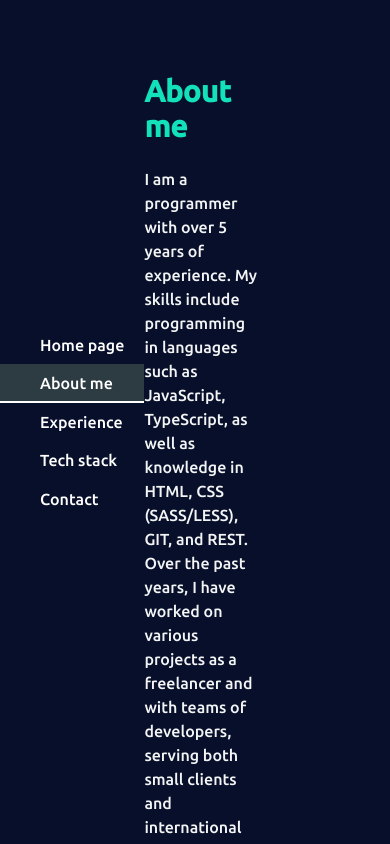
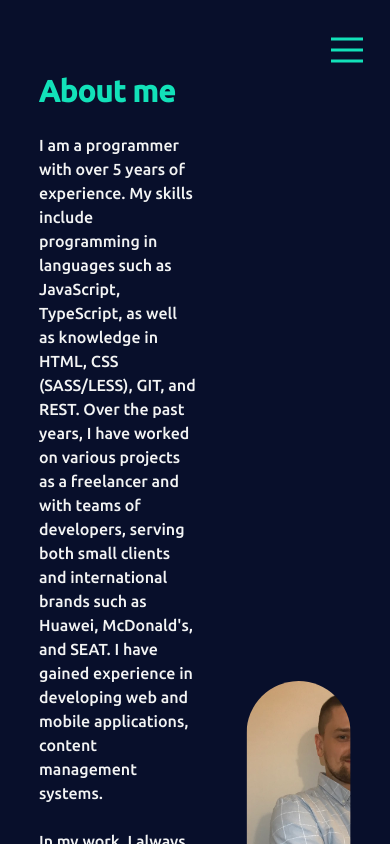
Before and after one commit to AlekPawlowski/portfolio_site, a React (Vite) app: page /aboutme in a window 390 px wide. Shown: the top 844 px of the page. Built offline with nearby package versions, Linux system fonts and the light colour scheme.

Commit message:
add hamburger menu

```diff
--- a/src/globalStyles/main.style.scss
+++ b/src/globalStyles/main.style.scss
@@ -15,6 +15,7 @@ section {
 }
 #root {
     display: flex;
+    min-height: 100vh;
 }
 
 #main_section {
--- a/src/views/Menu/Menu.menu.tsx
+++ b/src/views/Menu/Menu.menu.tsx
@@ -1,18 +1,49 @@
-import { Fragment, useContext } from 'react';
+import { Fragment, useContext, useEffect, useState } from 'react';
 import { Outlet, Link, useLocation } from 'react-router-dom';
 import { MenuElement } from './MenuElement.menu';
+/**
+ * to do in the future
+ * set menu as global context so in menu element there will be no need to pass showMenuHandler
+ * its gonna be called inside menuElemenent without passing it
+ * profit: train useContext and less code
+ */
+export default function Menu(): JSX.Element {
+    const breakPoint = 1024;
+    const location = useLocation();
 
-export default function Menu(): JSX.Element {
-    const location = useLocation();
-    console.log(location);
-    // return (<section id="menu_box">
+    const [currentWindowSize, setcurrentWindowSize] = useState(window.innerWidth);
+    const [showHamburger, setShowHamburger] = useState(currentWindowSize < breakPoint);
+    const [showMenu, setShowMenu] = useState(false);
+
+    function showMenuHandler(): any {
+        console.log('btnClick')
+        setShowMenu(!showMenu);
+    }
+
+    useEffect(() => {
+        function resizeEvent(): void{
+            setcurrentWindowSize(window.innerWidth);
+            setShowHamburger(currentWindowSize < breakPoint);
+        }
+        window.onresize = () => resizeEvent();
+    }, [currentWindowSize])
+
     return (<Fragment>
-        <nav>
-            <MenuElement name="Home page" path="/" location={location.pathname} />
-            <MenuElement name="About me" path="/aboutme" location={location.pathname} />
-            <MenuElement name="Experience" path="/Experience" location={location.pathname} />
-            <MenuElement name="Tech stack" path="/skils" location={location.pathname} />
-            <MenuElement name="Contact" path="/contact" location={location.pathname} />
+        {
+            showHamburger
+                ? <button className={`hamburger_menu ${showMenu ? "active" : ""}`} onClick={showMenuHandler}>
+                    <div className="hamburger_line top"></div>
+                    <div className="hamburger_line middle"></div>
+                    <div className="hamburger_line bottom"></div>
+                </button>
+                : ""
+        }
+        <nav className={`${showMenu ? "active" : ""} ${showHamburger ? 'hamburger_nav' : ''}`}>
+            <MenuElement onClick={showMenuHandler} name="Home page" path="/" location={location.pathname} />
+            <MenuElement onClick={showMenuHandler} name="About me" path="/aboutme" location={location.pathname} />
+            <MenuElement onClick={showMenuHandler} name="Experience" path="/Experience" location={location.pathname} />
+            <MenuElement onClick={showMenuHandler} name="Tech stack" path="/skils" location={location.pathname} />
+            <MenuElement onClick={showMenuHandler} name="Contact" path="/contact" location={location.pathname} />
         </nav>
         <Outlet />
         {/* </section>) */}
--- a/src/views/Menu/MenuElement.menu.tsx
+++ b/src/views/Menu/MenuElement.menu.tsx
@@ -4,11 +4,13 @@ interface Props{
     path: string;
     location: string;
     name: string;
+    onClick: any;
 }
 
-export const MenuElement: FC<Props> = ({path, location, name}): JSX.Element =>{
-    console.log(path, location);
+export const MenuElement: FC<Props> = ({onClick, path, location, name}): JSX.Element =>{
+    // console.log(path, location);
     return (<Link
+        onClick={onClick}
         to={path}
         className={(location == path ? "active" : "inactive")}
         >
--- a/src/views/Menu/menu.styles.scss
+++ b/src/views/Menu/menu.styles.scss
@@ -1,4 +1,3 @@
-
 nav {
     display: flex;
     flex-direction: column;
@@ -8,8 +7,10 @@ nav {
     min-height: 100vh;
     // background-color: rgba(35, 42, 107, 0.7);
     z-index: 1;
-    position:sticky;
+    position: sticky;
     top: 0;
+    left: 0;
+    transition: 0.5s all;
     a {
         padding: 10px 20px 10px 40px;
         width: auto;
@@ -18,7 +19,7 @@ nav {
         color: white;
         text-decoration: none;
         position: relative;
-        &:after{
+        &:after {
             content: " ";
             position: absolute;
             bottom: 0;
@@ -26,16 +27,65 @@ nav {
             height: 2px;
             width: 0%;
             background-color: white;
-            transition: .5s ease-in-out;
+            transition: 0.5s ease-in-out;
         }
         &:hover,
         &.active {
             // background-color: #235a86;
             // background-color: #387782;
             background-color: #2d3c42;
-            &:after{
+            &:after {
                 width: 100%;
             }
         }
     }
 }
+
+@media screen and (max-width: 1024px) {
+    .hamburger_menu {
+        width: 0px;
+        height: 0px;
+        position: absolute;
+        top: 15px;
+        right: 30px;
+        background-color: transparent;
+        border: none;
+        z-index: 999;
+        margin: 15px;
+        transition: 0.5s all;
+        outline: none;
+        .hamburger_line{
+            width: 32px;
+            height: 3px;
+            background-color: $secondaryFontColor;
+            margin: 8px;
+            transition: .5s all;
+            transform-origin: 50% 50%;
+            transform: translate(-50%, -50%);
+        }
+        &.active{
+            .top{
+                transform: translate(-50%, 10px) rotate(-45deg)
+            }
+            .middle{
+                transform:translateX(10px);
+                opacity: 0;
+            }
+            .bottom{
+                transform: translate(-50%, -11px) rotate(45deg)
+            }
+        }
+
+    }
+    nav {
+        position: absolute;
+        width: 100%;
+        left: -100%;
+        text-align: center;
+        height: 100%;
+        &.active {
+            left: 0;
+            backdrop-filter: blur(5px);
+        }
+    }
+}
```
